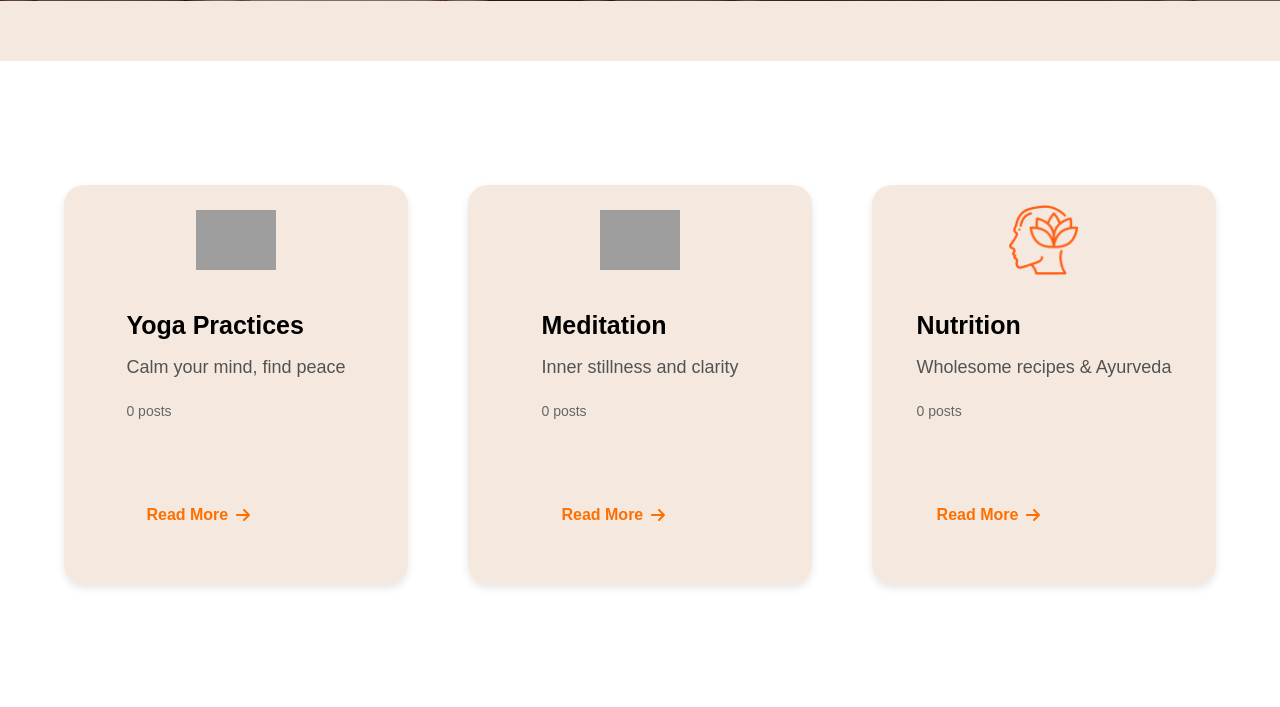
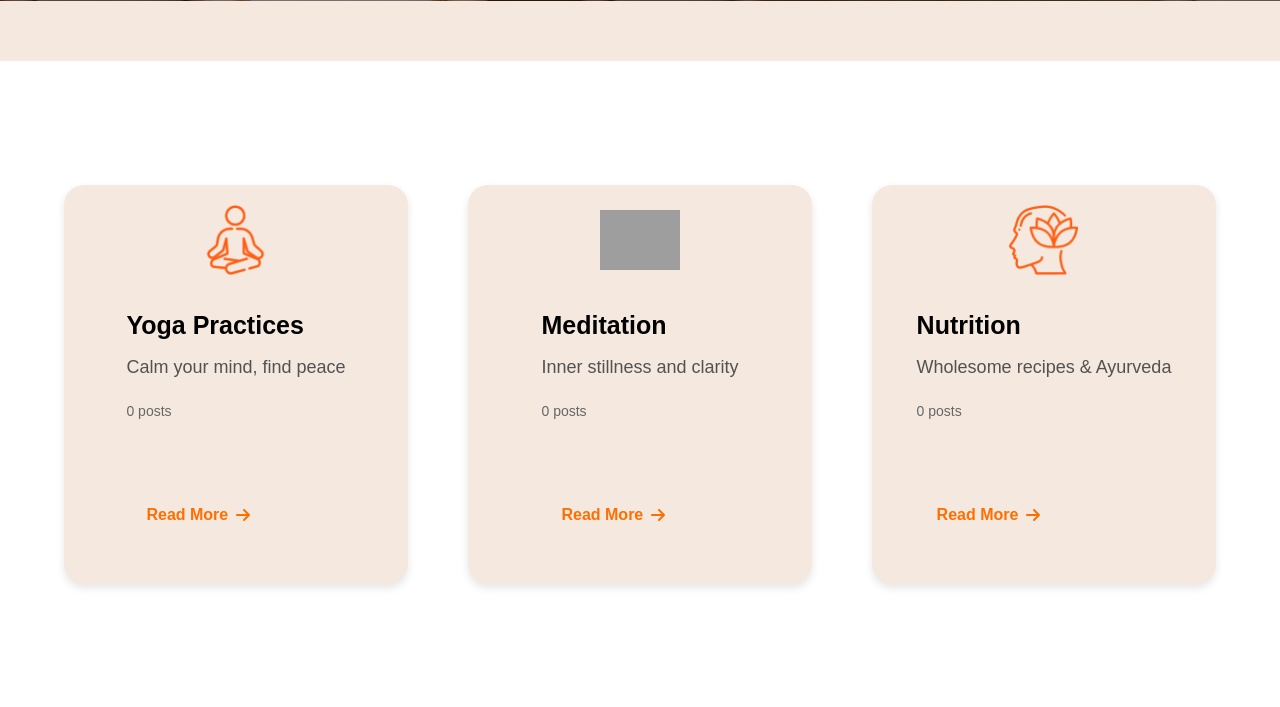
Before and after one commit to WathsalaKJ/wellness-blog, a PHP site: the page made by categories.php in a window 1280 px wide. Shown: the part 351-1058 px from the top of the page. Run offline with PHP 8.4, Linux system fonts and the light colour scheme; data that the repository does not hold is empty; grey boxes are pictures that could not be loaded.

Commit message:
Fix broken Yoga/Meditation category icons

```diff
--- a/categories.php
+++ b/categories.php
@@ -25,7 +25,7 @@ $categories = [
     [
         'name' => 'Yoga Practices',
         'description' => 'Calm your mind, find peace',
-        'icon' => '6684e66d2c36507218ac2fc8_service-thumbnail-img-4.png',
+        'icon' => '66a869f95af9c18c2126b71c_why-choose-us-img-5.png',
         'count' => $categoryCounts['Yoga Practices'] ?? 0
     ],
     [
```
